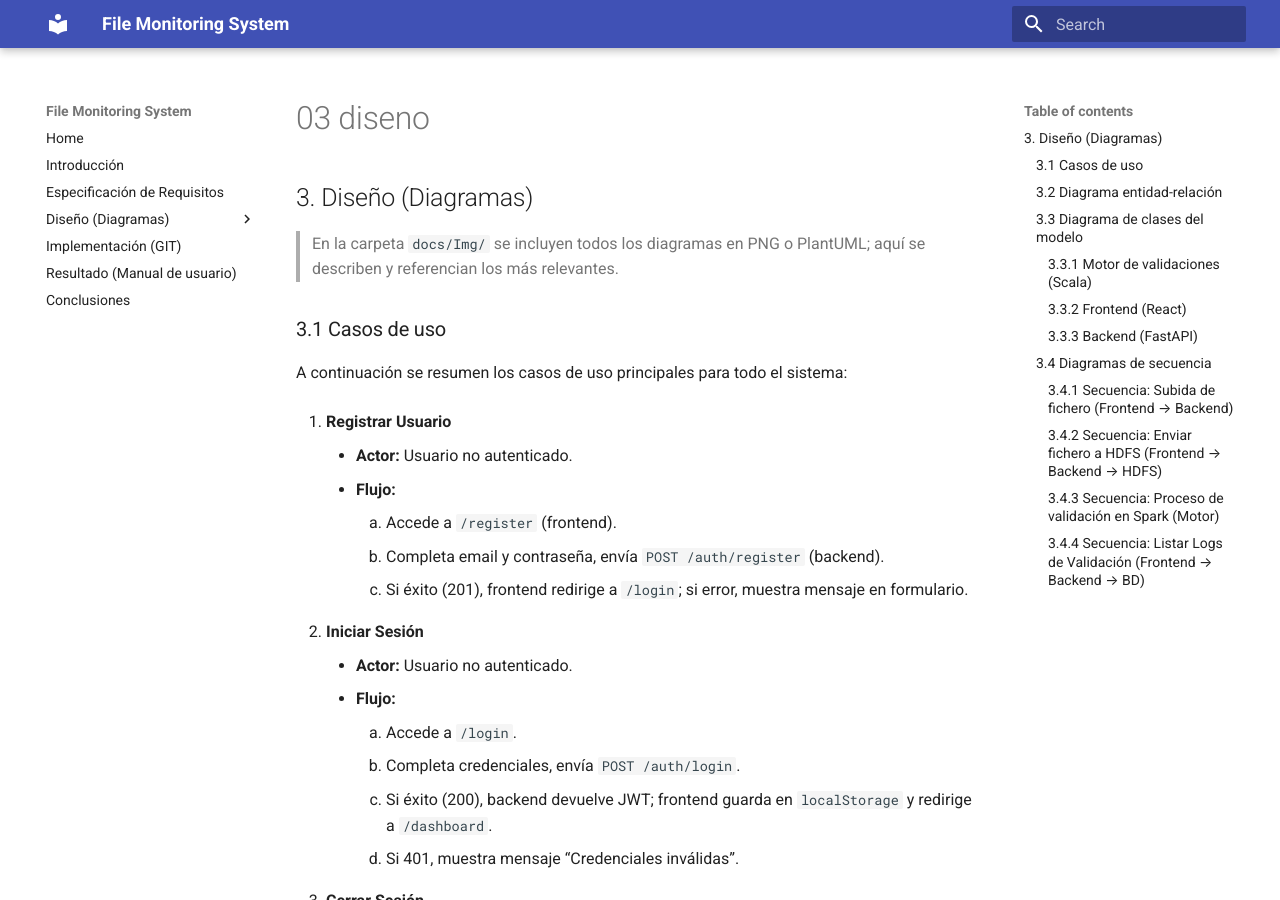
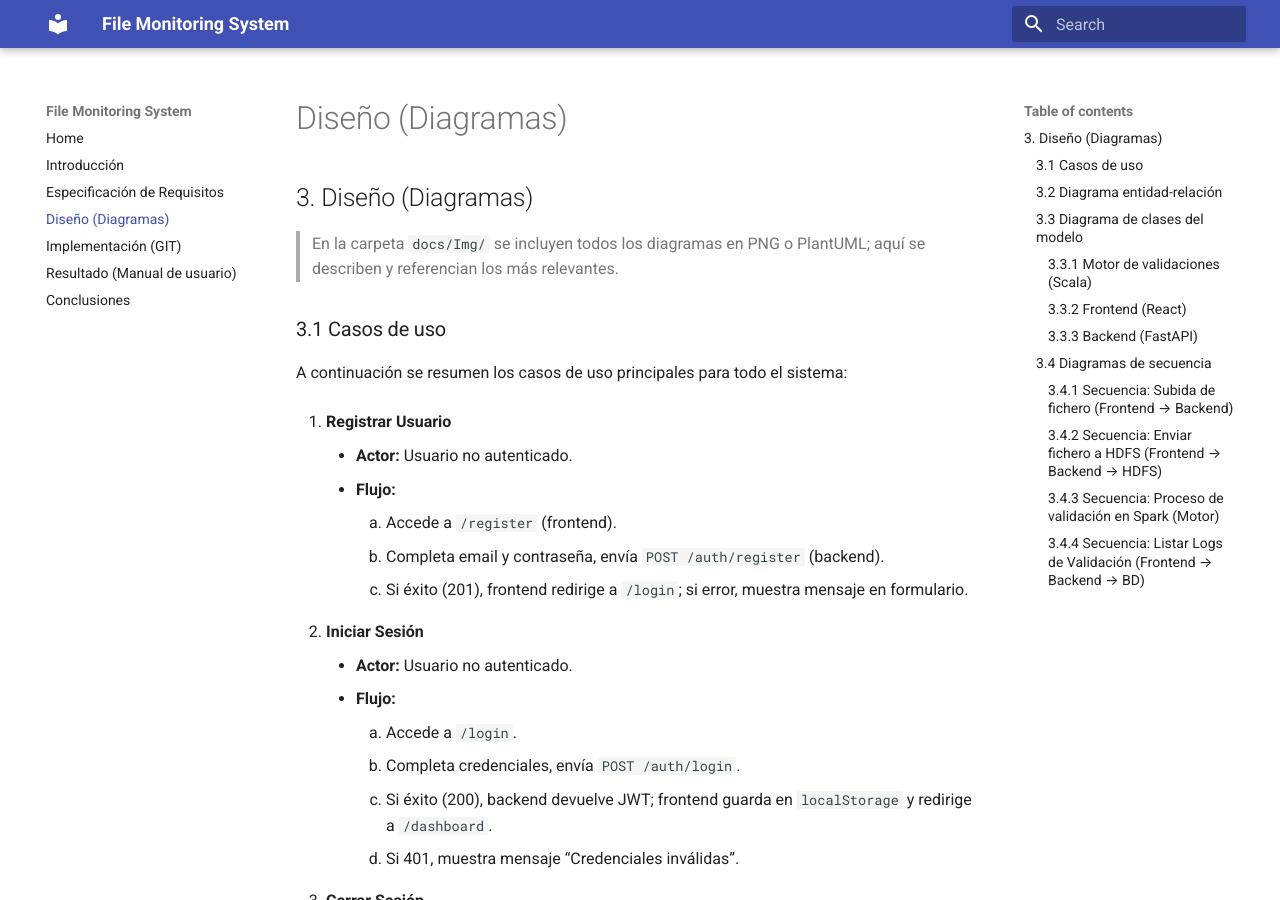
Before and after one commit to JuanraDAM/FileMonitoringSystem, an MkDocs documentation site: the page built from docs/03-diseno.md, in a window 1280 px wide and 900 px high. Built offline with MkDocs 1.6.1 and Material for MkDocs 9.7.7, drawn with Linux system fonts in a browser that asks for light colours; some of the changed lines change nothing that is shown.

Commit message:
fix: mkdocs.yml cuarto fix

```diff
--- a/mkdocs.yml
+++ b/mkdocs.yml
@@ -17,18 +17,11 @@
   - admonition
 
 nav:
-  - Home: SUMMARY.md
+  - Home: index.md
 
   - Introducción: 01-introduccion.md
   - Especificación de Requisitos: 02-requisitos.md
-
-  - Diseño (Diagramas):
-      - Casos de uso: 03-diseno.md#3-1-casos-de-uso
-      - Diagrama entidad-relación: 03-diseno.md#3-2-diagrama-entidad-relación
-      - Esquema para BD no relacional: 03-diseno.md#3-3-esquema-para-bd-no-relacional
-      - Diagrama de clases del modelo: 03-diseno.md#3-4-diagrama-de-clases-del-modelo
-      - Diagramas de secuencia: 03-diseno.md#3-5-diagramas-de-secuencia
-
+  - Diseño (Diagramas): 03-diseno.md
   - Implementación (GIT): 04-implementacion.md
   - Resultado (Manual de usuario): 05-resultado.md
   - Conclusiones: 06-conclusiones.md
```
